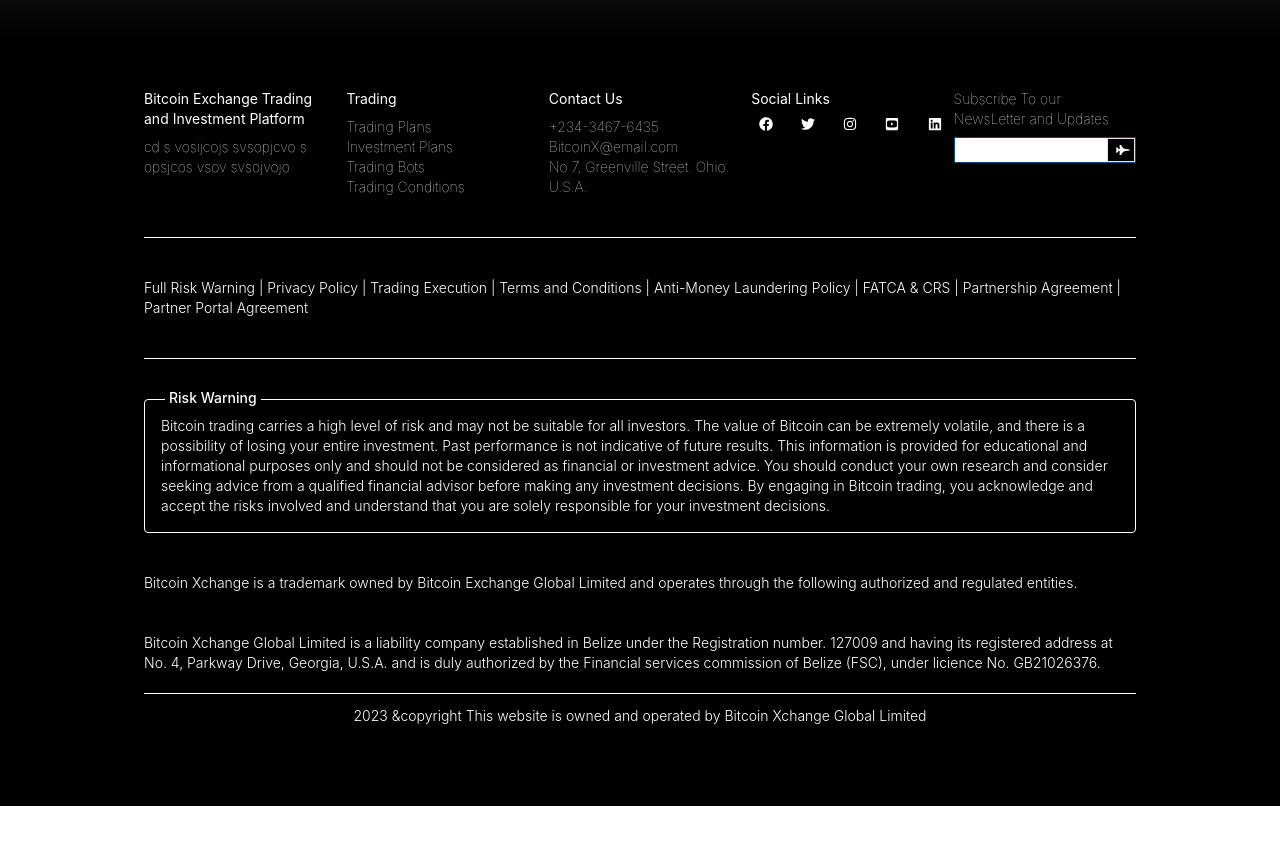
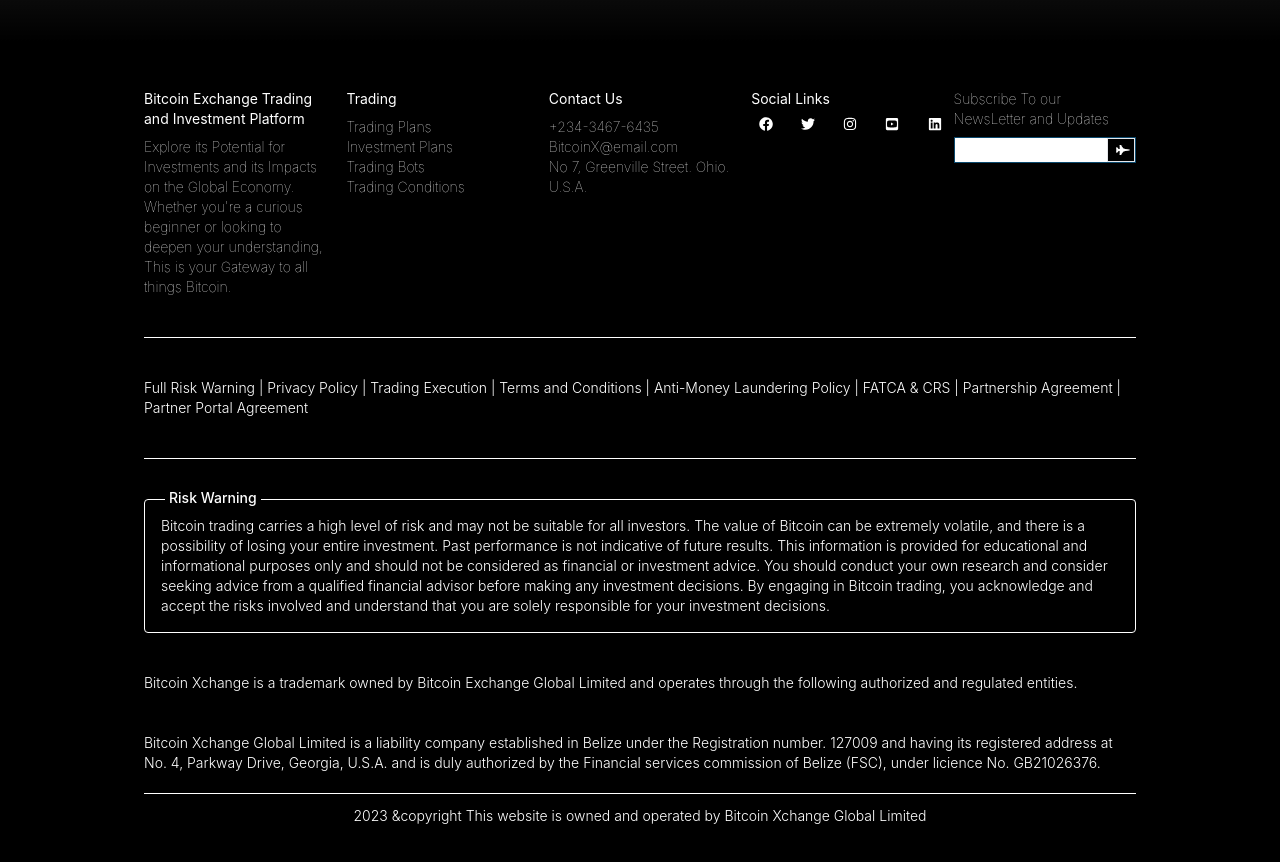
Before and after one commit to MiltonBlack/Forex, a React (Create React App) app: page / in a window 1280 px wide. Shown: the part 3800-4662 px from the top of the page. Before the commit the page ends 4606 px from the top, so only its background shows below. Built offline with nearby package versions, Linux system fonts and the light colour scheme.

Commit message:
fix: change BTCPAY content in Folder...

```diff
--- a/src/components/Footer.jsx
+++ b/src/components/Footer.jsx
@@ -7,7 +7,7 @@ const Footer = () => {
     <div className='grid grid-cols-3 md:grid-cols-5 gap-5'>
       <div>
         <h1 className='font-normal text-md my-2'>Bitcoin Exchange Trading and Investment Platform</h1>
-        <p>cd s vosijcojs svsopjcvo s opsjcos vsov svsojvojo</p>
+        <p>Explore its Potential for Investments and its Impacts on the Global Economy. Whether you're a curious beginner or looking to deepen your understanding, This is your Gateway to all things Bitcoin.</p>
       </div>
       <div>
         <h1 className='font-normal text-md my-2'>Trading</h1>
```
